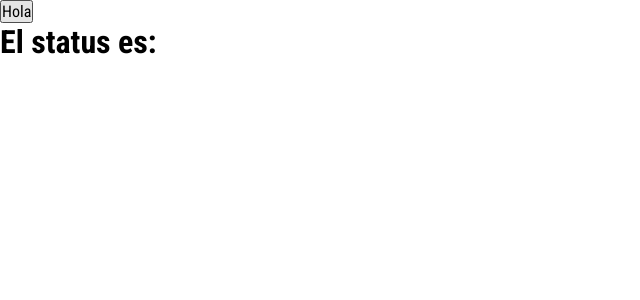
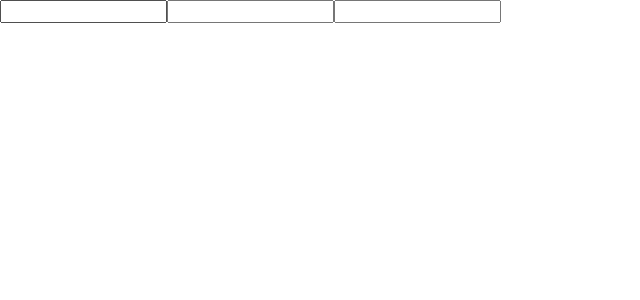
Before and after one commit to aztecmun/aztecmun-2021, a Next.js app: page /ejemplo in a window 1280 px wide. Shown: the top 300 px of the page, without its empty margins (0-640 px from the left). Built offline with nearby package versions, Linux system fonts and the light colour scheme.

Commit message:
second example with inputs

```diff
--- a/pages/ejemplo.js
+++ b/pages/ejemplo.js
@@ -1,21 +1,53 @@
 import React, { useState } from 'react'
 
 export default function ejemplo() {
-  const [status, setStatus] = useState('')
+  const [status, setStatus] = useState({
+    name: '',
+    email: '',
+    password: '',
+  })
 
-  const handleClick = () => {
-    if (status === 'active') {
-      setStatus('')
+  const handleFocus = (event) => {
+    if (event.target.name === 'active') {
+      setStatus({
+        [event.target.name]: '',
+      })
     } else {
-      setStatus('active')
+      setStatus({
+        [event.target.name]: 'active',
+      })
     }
   }
 
   return (
     <>
-      <button onClick={handleClick}>Hola</button>
+      <input
+        type="text"
+        name="name"
+        onFocus={handleFocus}
+        className={status.name}
+      />
 
-      <h1 className={status}>El status es: {status}</h1>
+      <input
+        type="email"
+        name="email"
+        onFocus={handleFocus}
+        className={status.email}
+      />
+
+      <input
+        type="password"
+        name="password"
+        onFocus={handleFocus}
+        className={status.password}
+      />
+
+      <style jsx>{`
+        .active {
+          outline: 0;
+          border: 2px solid green;
+        }
+      `}</style>
     </>
   )
 }
```
